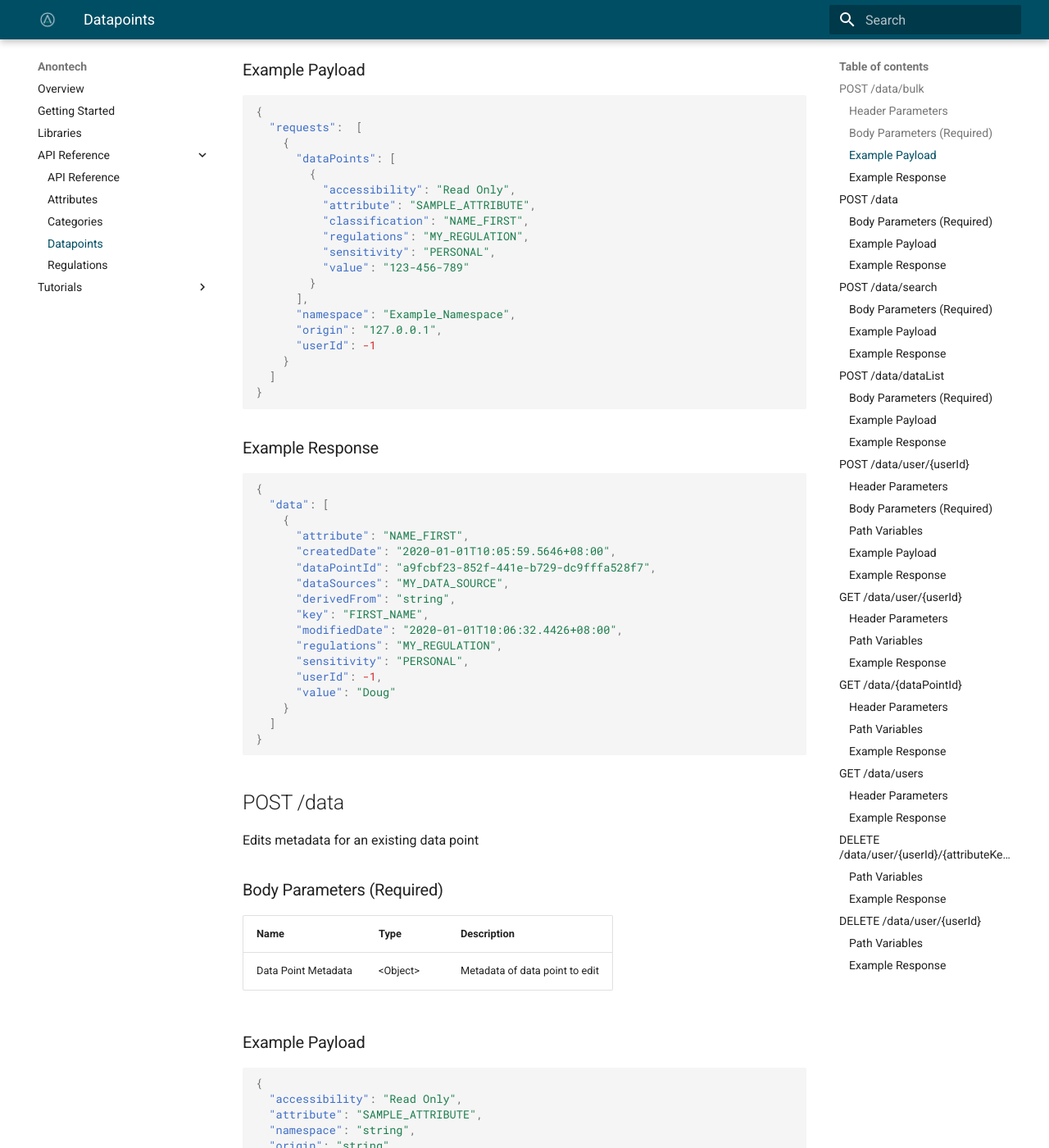
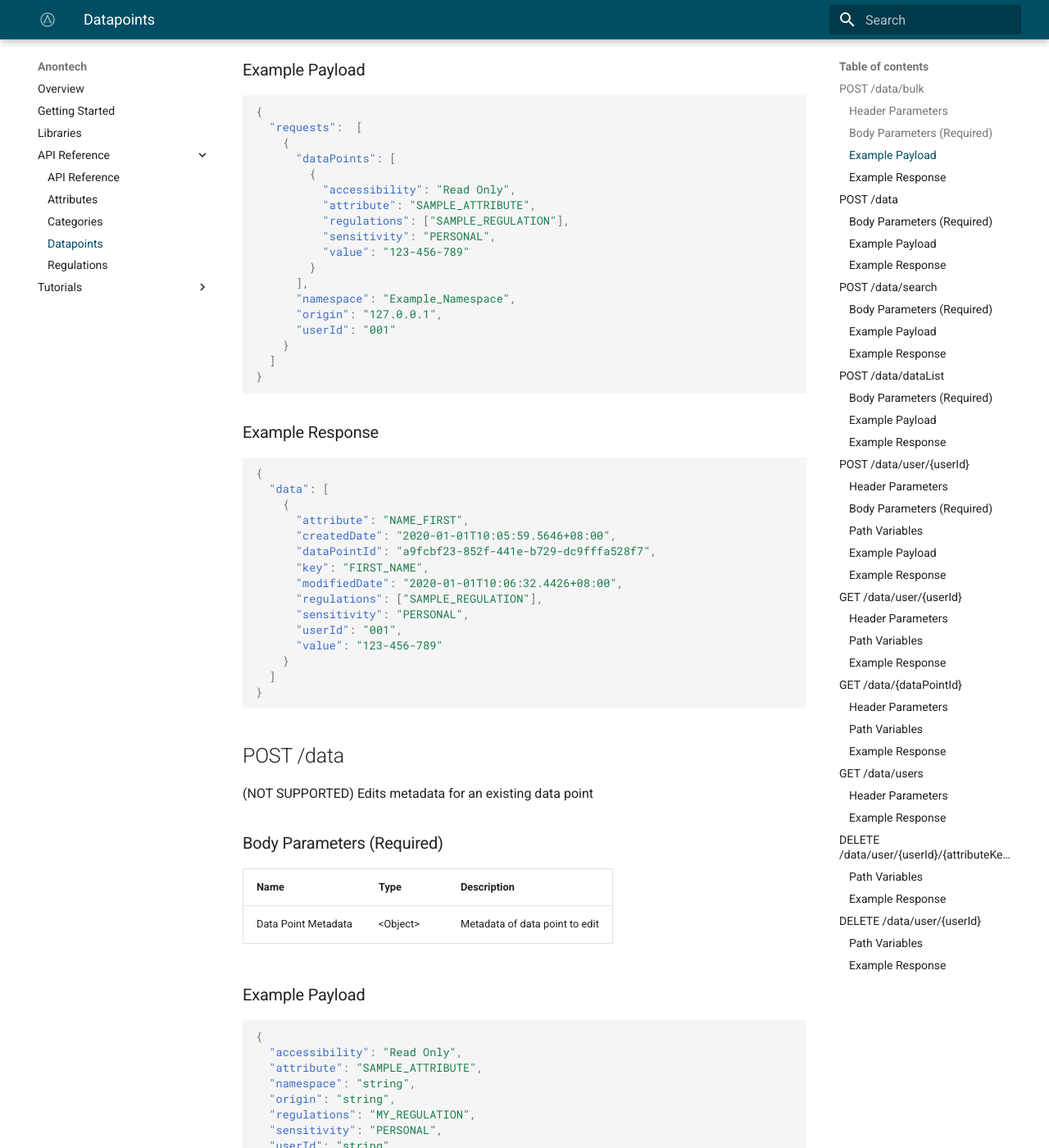
Before and after one commit to anontechnology/documentation, an MkDocs documentation site: the page built from docs/API Reference/datapoints.md, in a window 1280 px wide and 1400 px high, scrolled down 589 px. Shown: the whole window at 82% size. Built offline with MkDocs 1.6.1 and Material for MkDocs 9.7.7, drawn with Linux system fonts in a browser that asks for light colours; some of the changed text lies outside the part shown.

Commit message:
some corrections on data api

````diff
--- a/docs/API Reference/datapoints.md
+++ b/docs/API Reference/datapoints.md
@@ -24,15 +24,14 @@ This is to store many data points at once
         {
           "accessibility": "Read Only",
           "attribute": "SAMPLE_ATTRIBUTE",
-          "classification": "NAME_FIRST",
-          "regulations": "MY_REGULATION",
+          "regulations": ["SAMPLE_REGULATION"],
           "sensitivity": "PERSONAL",
           "value": "123-456-789"
         }
       ],
       "namespace": "Example_Namespace",
       "origin": "127.0.0.1",
-      "userId": -1
+      "userId": "001"
     }
   ]
 }
@@ -46,20 +45,19 @@ This is to store many data points at once
       "attribute": "NAME_FIRST",
       "createdDate": "2020-01-01T10:05:59.5646+08:00",
       "dataPointId": "a9fcbf23-852f-441e-b729-dc9fffa528f7",
-      "dataSources": "MY_DATA_SOURCE",
-      "derivedFrom": "string",
       "key": "FIRST_NAME",
       "modifiedDate": "2020-01-01T10:06:32.4426+08:00",
-      "regulations": "MY_REGULATION",
+      "regulations": ["SAMPLE_REGULATION"],
       "sensitivity": "PERSONAL",
-      "userId": -1,
-      "value": "Doug"
+      "userId": "001",
+      "value": "123-456-789"
     }
   ]
 }
 ```
 
 ## POST /data
+(NOT SUPPORTED)
 Edits metadata for an existing data point
 
 ### Body Parameters (Required)
@@ -143,14 +142,14 @@ Returns a list of encrypted values for the specified attributes
 ### Body Parameters (Required)
 |Name                |Type                           |Description                             |
 |--------------------|-------------------------------|----------------------------------------|
-|payload             |<Object\>                      |Object containing specified attributes  |
+|payload             |DataPointExportDTO                      |Object containing specified attributes  |
 
 
 ### Example Payload
 ```json
 {
   "attributes": [
-    "string"
+    "SAMPLE_ATTRIBUTE"
   ]
 }
 ```
@@ -163,13 +162,12 @@ Returns a list of encrypted values for the specified attributes
       "attribute": "NAME_FIRST",
       "createdDate": "2020-01-01T10:05:59.5646+08:00",
       "dataPointId": "a9fcbf23-852f-441e-b729-dc9fffa528f7",
-      "dataSources": "MY_DATA_SOURCE",
       "key": "FIRST_NAME",
       "modifiedDate": "2020-01-01T10:06:32.4426+08:00",
-      "regulations": "MY_REGULATION",
+      "regulations": ["SAMPLE_REGULATION"],
       "sensitivity": "PERSONAL",
-      "structureRootId": "string",
-      "userId": -1,
+      "structureRootId": null,
+      "userId": "001",
       "value": "Doug"
     }
   ]
@@ -203,7 +201,7 @@ Stores datapoints for the given user
       "accessibility": "Read Only",
       "attribute": "SAMPLE_ATTRIBUTE",
       "dataPointId": "string",
-      "regulations": "MY_REGULATION",
+      "regulations": ["SAMPLE_REGULATION"],
       "sensitivity": "PERSONAL",
       "value": "123-456-789"
     }
@@ -221,14 +219,13 @@ Stores datapoints for the given user
       "attribute": "NAME_FIRST",
       "createdDate": "2020-01-01T10:05:59.5646+08:00",
       "dataPointId": "a9fcbf23-852f-441e-b729-dc9fffa528f7",
-      "dataSources": "MY_DATA_SOURCE",
       "key": "FIRST_NAME",
       "modifiedDate": "2020-01-01T10:06:32.4426+08:00",
-      "regulations": "MY_REGULATION",
+      "regulations": ["SAMPLE_REGULATION"],
       "sensitivity": "PERSONAL",
       "structureRootId": "string",
-      "userId": -1,
-      "value": "Doug"
+      "userId": "001",
+      "value": "123-456-789"
     }
   ]
 }
@@ -255,14 +252,13 @@ Retrieves datapoints for the given user
       "attribute": "NAME_FIRST",
       "createdDate": "2020-01-01T10:05:59.5646+08:00",
       "dataPointId": "a9fcbf23-852f-441e-b729-dc9fffa528f7",
-      "dataSources": "MY_DATA_SOURCE",
       "key": "FIRST_NAME",
       "modifiedDate": "2020-01-01T10:06:32.4426+08:00",
-      "regulations": "MY_REGULATION",
+      "regulations": ["SAMPLE_REGULATION"],
       "sensitivity": "PERSONAL",
       "structureRootId": "string",
-      "userId": -1,
-      "value": "Doug"
+      "userId": "001",
+      "value": "123-456-789"
     }
   ]
 }
@@ -288,14 +284,13 @@ Retrieves data with the given datapoint id
     "attribute": "NAME_FIRST",
     "createdDate": "2020-01-01T10:05:59.5646+08:00",
     "dataPointId": "a9fcbf23-852f-441e-b729-dc9fffa528f7",
-    "dataSources": "MY_DATA_SOURCE",
     "key": "FIRST_NAME",
     "modifiedDate": "2020-01-01T10:06:32.4426+08:00",
-    "regulations": "MY_REGULATION",
+    "regulations": ["SAMPLE_REGULATION"],
     "sensitivity": "PERSONAL",
     "structureRootId": "string",
-    "userId": -1,
-    "value": "Doug"
+    "userId": "001",
+    "value": "123-456-789"
   }
 }
 ```
@@ -316,14 +311,13 @@ Retrieves datapoints for every user
       "attribute": "NAME_FIRST",
       "createdDate": "2020-01-01T10:05:59.5646+08:00",
       "dataPointId": "a9fcbf23-852f-441e-b729-dc9fffa528f7",
-      "dataSources": "MY_DATA_SOURCE",
       "key": "FIRST_NAME",
       "modifiedDate": "2020-01-01T10:06:32.4426+08:00",
-      "regulations": "MY_REGULATION",
+      "regulations": ["SAMPLE_REGULATION"],
       "sensitivity": "PERSONAL",
       "structureRootId": "string",
-      "userId": -1,
-      "value": "Doug"
+      "userId": "001",
+      "value": "123-456-789"
     }
   ]
 }
@@ -341,7 +335,7 @@ Deletes datapoints for the given user and attribute
 ### Example Response
 ```json
 {
-  "data": "string"
+  "data": "Successfully Deleted Data Point"
 }
 ```
 
@@ -356,6 +350,6 @@ Deletes all datapoints for the given user
 ### Example Response
 ```json
 {
-  "data": "string"
+  "data": "Successfully Deleted User"
 }
 ```
````
Also changed, not shown: other parts of docs/API Reference/datapoints.md (+3 -2 lines).
